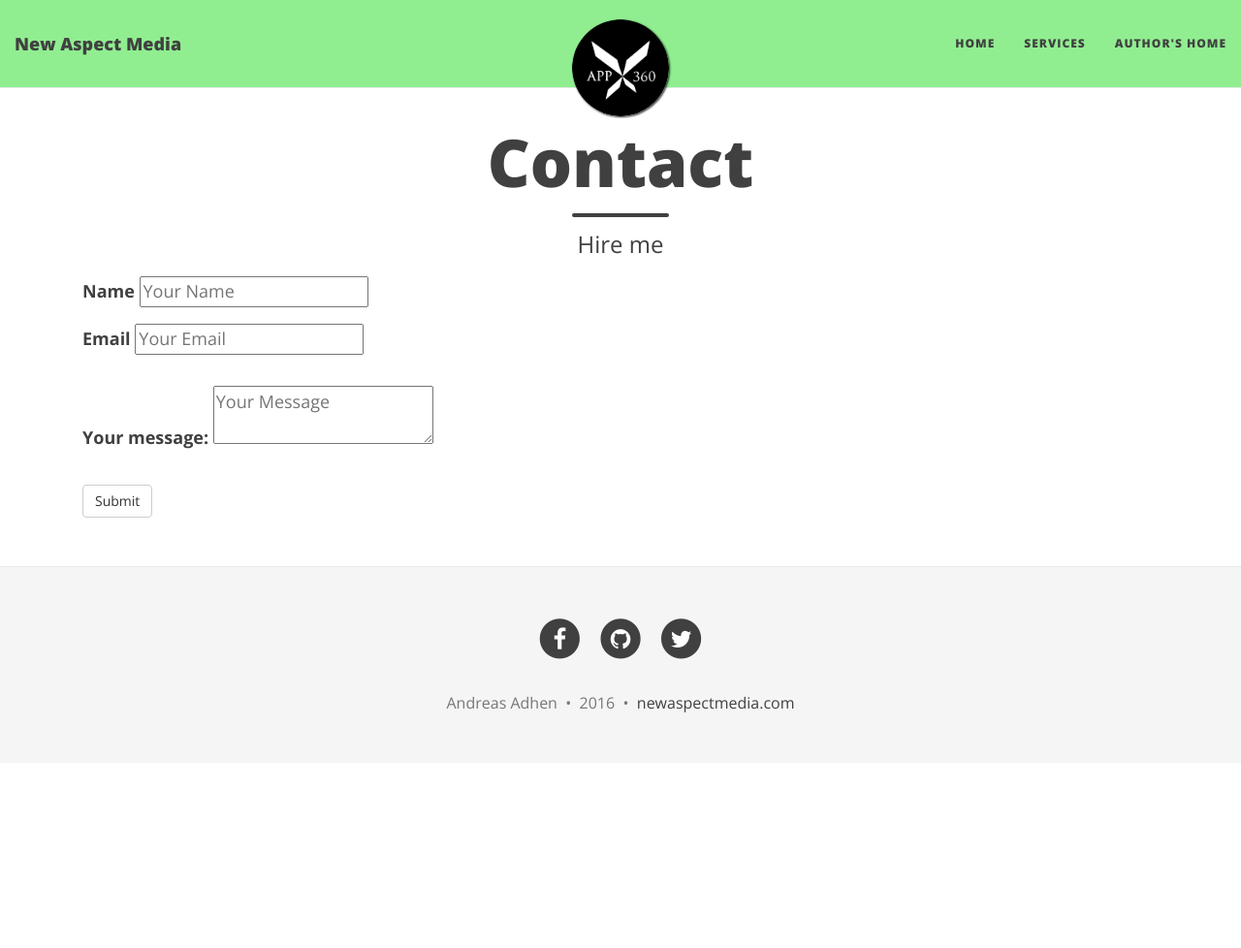
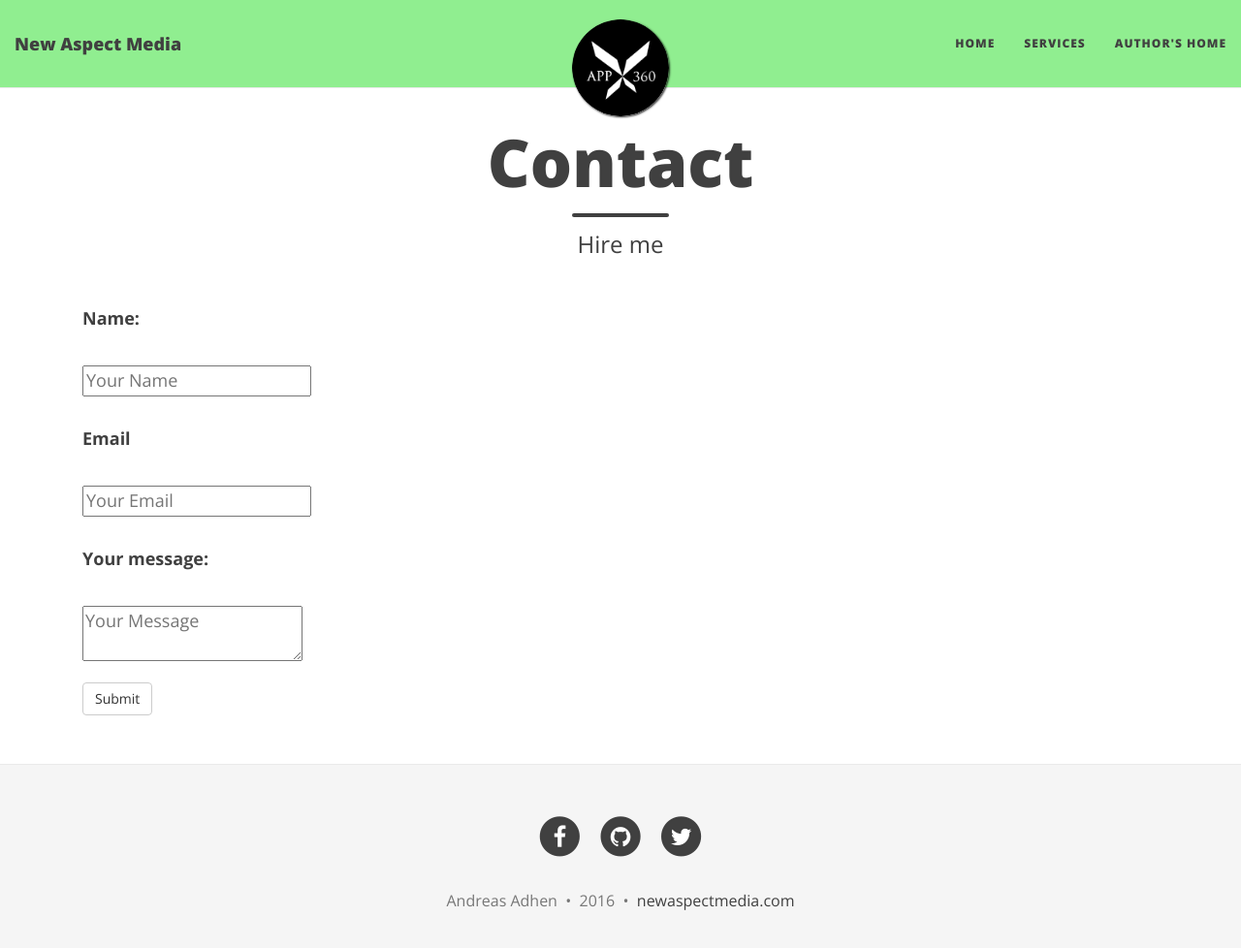
Before and after one commit to newmedia77/appxnam, a Jekyll site: the page built from contact.md, in a window 1280 px wide and 991 px high. Shown: the top 978 px of the window at 97% size. Built offline with Jekyll 4.4.1, drawn with Linux system fonts in a browser that asks for light colours; nearby versions of some CDN libraries.

Commit message:
andreas
form

```diff
--- a/contact.md
+++ b/contact.md
@@ -6,16 +6,16 @@ slug:
 ---
 <form role="form" id="contactForm" method="POST">
 <div class="form-group">
-    <label for="name">Name</label>
+    <p><label for="name">Name:</label></p>
     <input type="text" name="name" placeholder="Your Name">
 </div>
 <div class="form-group">
-    <label for="email">Email</label>
+    <p><label for="email">Email</label></p>
     <input type="email" name="_replyto" placeholder="Your Email">
 </div>
 <div class="form-group">
-<p><label for="text_area">Your message:</label>
-    <textarea name="message" placeholder="Your message" placeholder="Your Message"></textarea></p>
+<p><label for="text_area">Your message:</label></p>
+    <textarea name="message" placeholder="Your message" placeholder="Your Message"></textarea>
 </div>
     <button type="submit" value="Send" class = "btn btn-default">Submit</button>
     <input type="text" name="_gotcha" style="display:none" />
```
